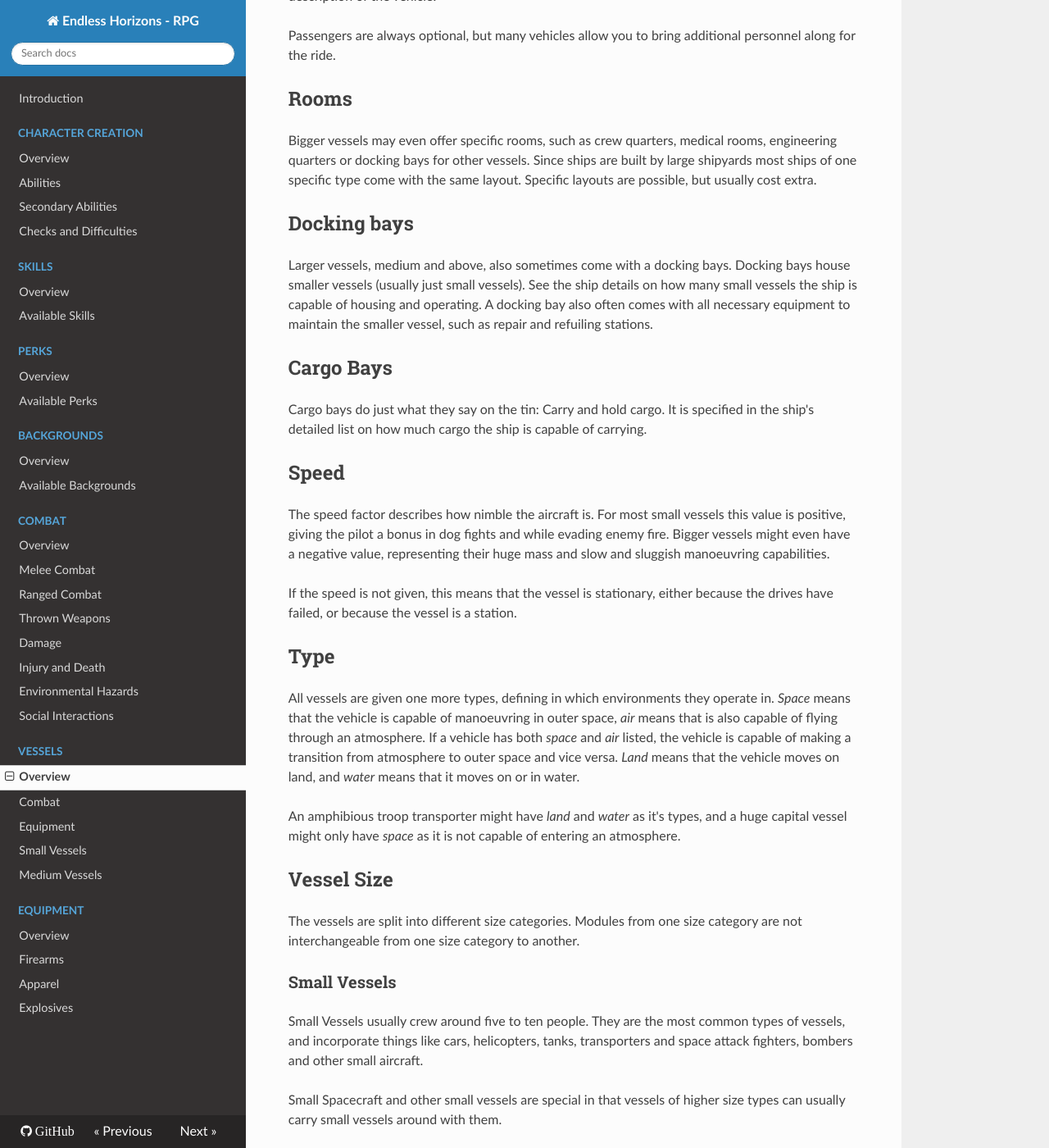
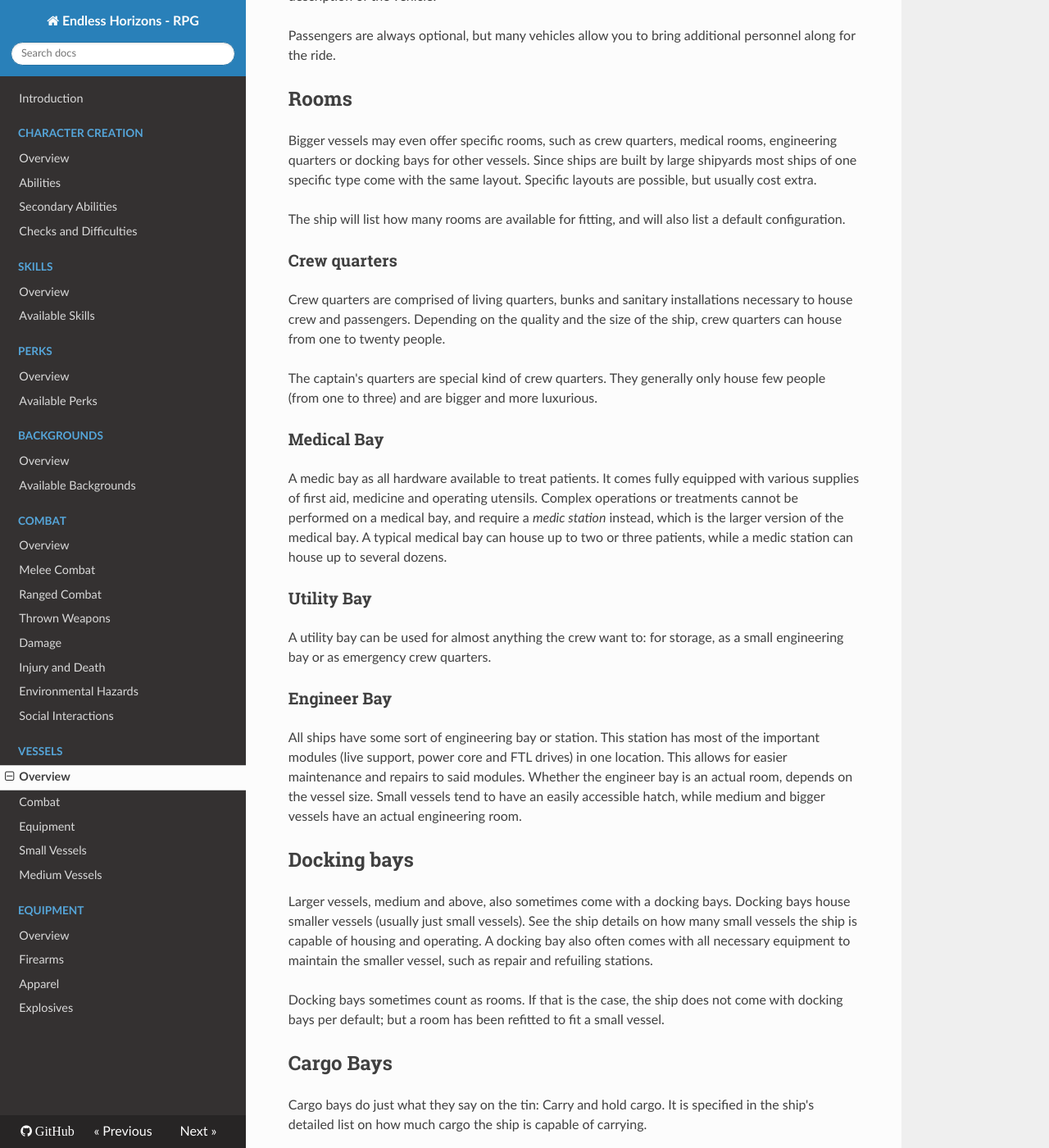
Before and after one commit to ehrpg/rules, an MkDocs documentation site: the page built from docs/vessels/overview.md, in a window 1280 px wide and 1400 px high, scrolled down 1442 px. Shown: the whole window at 82% size. Built offline with MkDocs 1.6.1, drawn with Linux system fonts in a browser that asks for light colours; nearby versions of some CDN libraries; old or Windows-style settings are respelled for this version of MkDocs.

Commit message:
Add more explanations on rooms

```diff
--- a/docs/vessels/overview.md
+++ b/docs/vessels/overview.md
@@ -66,6 +66,41 @@ rooms, engineering quarters or docking bays for other vessels. Since ships are
 built by large shipyards most ships of one specific type come with the same
 layout. Specific layouts are possible, but usually cost extra.
 
+The ship will list how many rooms are available for fitting, and will also list
+a default configuration.
+
+### Crew quarters
+
+Crew quarters are comprised of living quarters, bunks and sanitary installations
+necessary to house crew and passengers. Depending on the quality and the size of
+the ship, crew quarters can house from one to twenty people.
+
+The captain's quarters are special kind of crew quarters. They generally only
+house few people (from one to three) and are bigger and more luxurious.
+
+### Medical Bay
+
+A medic bay as all hardware available to treat patients. It comes fully equipped
+with various supplies of first aid, medicine and operating utensils. Complex
+operations or treatments cannot be performed on a medical bay, and require a
+_medic station_ instead, which is the larger version of the medical bay. A
+typical medical bay can house up to two or three patients, while a medic station
+can house up to several dozens.
+
+### Utility Bay
+
+A utility bay can be used for almost anything the crew want to: for storage, as
+a small engineering bay or as emergency crew quarters.
+
+### Engineer Bay
+
+All ships have some sort of engineering bay or station. This station has most
+of the important modules (live support, power core and FTL drives) in one
+location. This allows for easier maintenance and repairs to said modules.
+Whether the engineer bay is an actual room, depends on the vessel size. Small
+vessels tend to have an easily accessible hatch, while medium and bigger vessels
+have an actual engineering room.
+
 ## Docking bays
 
 Larger vessels, medium and above, also sometimes come with a docking bays.
@@ -73,6 +108,10 @@ Docking bays house smaller vessels (usually just small vessels). See the ship
 details on how many small vessels the ship is capable of housing and operating.
 A docking bay also often comes with all necessary equipment to maintain the
 smaller vessel, such as repair and refuiling stations.
+
+Docking bays sometimes count as rooms. If that is the case, the ship does not
+come with docking bays per default; but a room has been refitted to fit a small
+vessel.
 
 ## Cargo Bays
 
```
